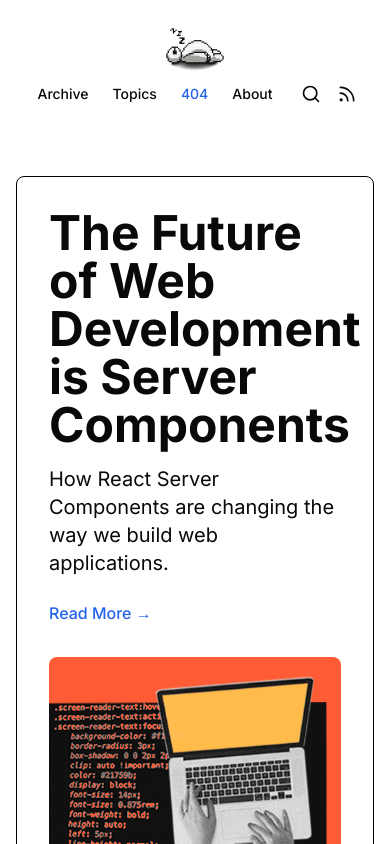
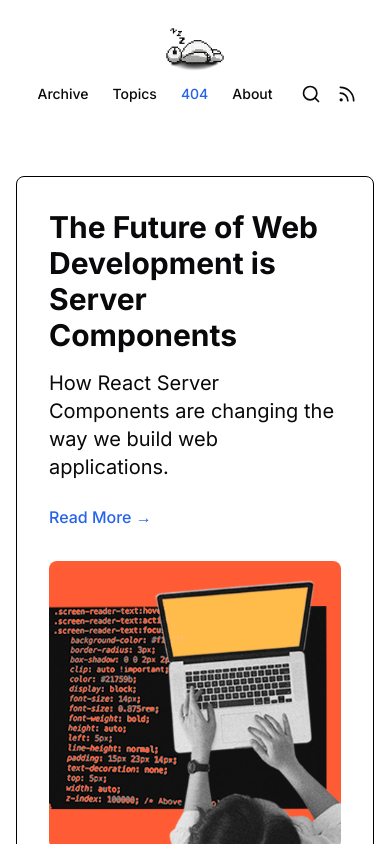
Before and after one commit to humaneediedofanxiety/blog-site, a Next.js app: page / in a window 390 px wide. Shown: the top 844 px of the page. Built offline with nearby package versions, Linux system fonts and the light colour scheme.

Commit message:
i think the mobile version looks aight now

```diff
--- a/app/about/page.tsx
+++ b/app/about/page.tsx
@@ -67,7 +67,7 @@ export default function AboutPage() {
             <h2 className="text-2xl font-semibold">Contact</h2>
             <div className="flex flex-col md:flex-row md:space-x-8">
               {/* Left: Contact Info Card */}
-              <div className="md:w-1/2 rounded-lg border p-6 flex flex-col justify-center hover:border-black">
+              <div className="md:w-1/2 rounded-lg border p-6 flex flex-col justify-center hover:border-black mb-4 md:mb-0">
                 <h3 className="text-xl font-semibold mb-3">Let's Connect!</h3>
                 <p className="text-sm text-muted-foreground mb-4">
                   Whether you are lonely and looking for a friend or simply wanna annoy me, I'm here. Reach out and let's get the conversation started.
--- a/app/page.tsx
+++ b/app/page.tsx
@@ -15,7 +15,7 @@ export default function Home() {
           <div className="grid grid-cols-1 md:grid-cols-2 gap-8 items-center border rounded-lg p-8 border-black">
             <div>
               <Link href={`/blog/${featured.slug}`}>
-                <h1 className="text-5xl font-bold mb-4">{featured.title}</h1>
+                <h1 className="text-3xl md:text-5xl font-bold mb-4">{featured.title}</h1>
                 <p className="text-xl mb-6">{featured.excerpt}</p>
                 <span className="text-blue-600 hover:underline font-medium">
                   Read More &rarr;
```
